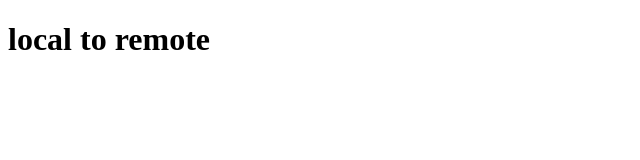
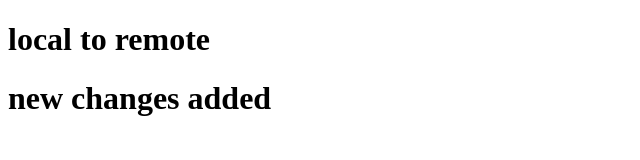
Before and after one commit to Shivam24S/local-to-remote-github, a plain HTML site: page index.html in a window 1280 px wide. Shown: the whole page, without its empty margins (0-640 px from the left). Drawn offline with Linux system fonts and the light colour scheme.

Commit message:
some new changes added

```diff
--- a/index.html
+++ b/index.html
@@ -7,5 +7,6 @@
   </head>
   <body>
     <h1>local to remote</h1>
+    <h1>new changes added</h1>
   </body>
 </html>
```
